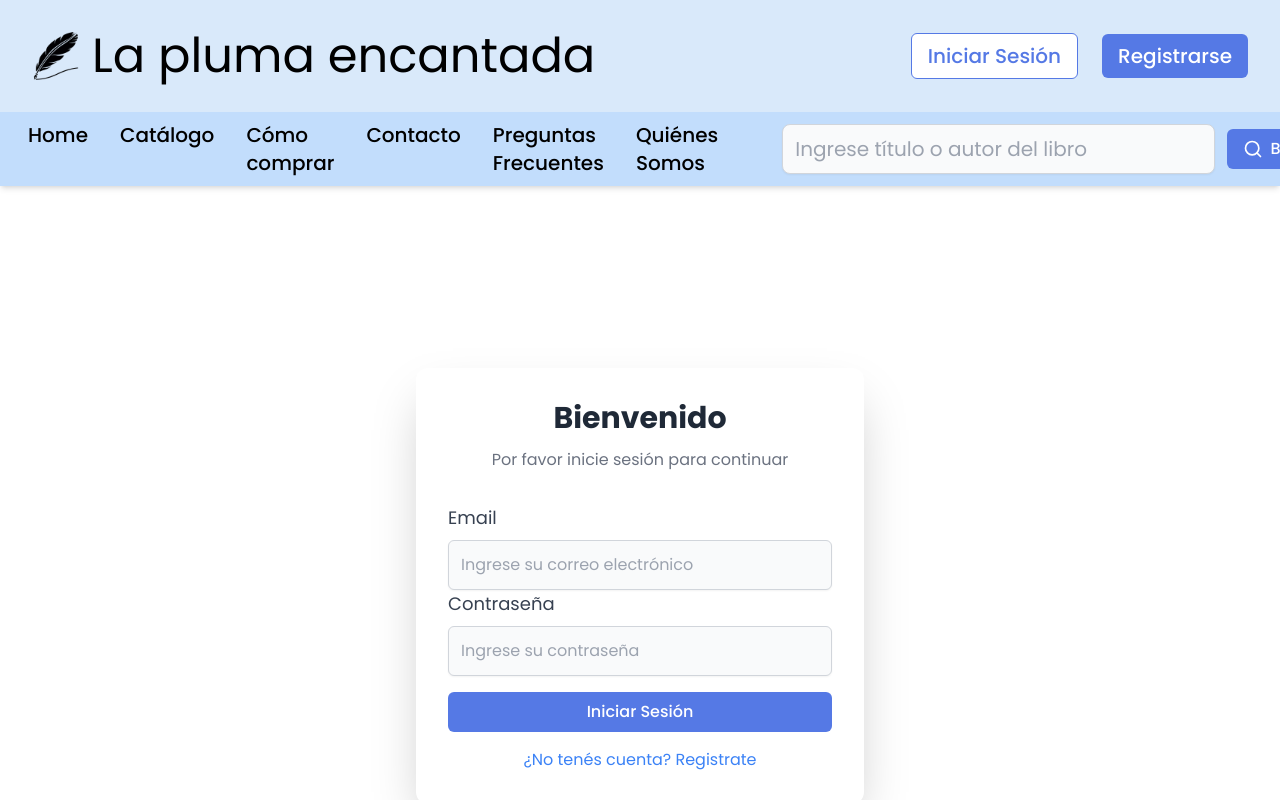
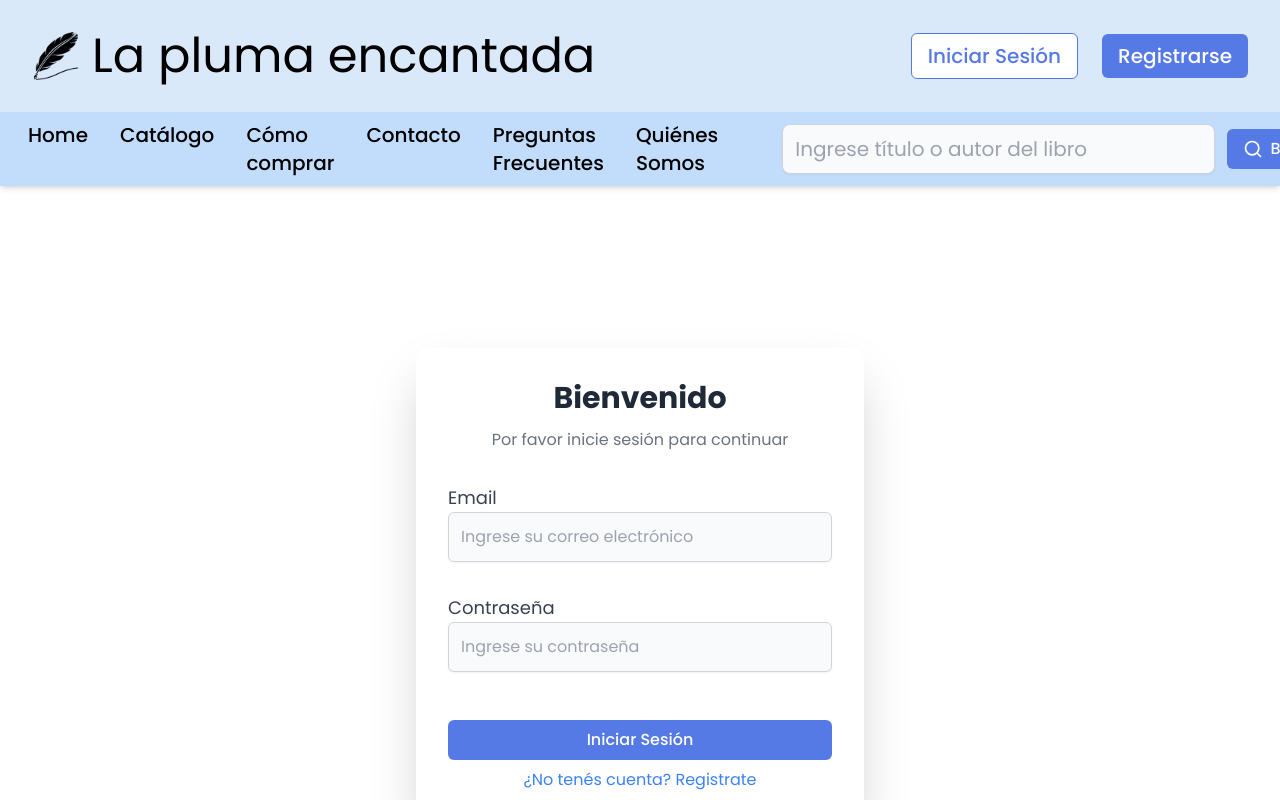
Before and after one commit to Talkird/bookstore-frontend, a React (Vite) app: page /login in a window 1280 px wide. Shown: the top 800 px of the page. Built offline with nearby package versions, Linux system fonts and the light colour scheme.

Commit message:
layout fix catalog & login/register gap

```diff
--- a/src/api/user.js
+++ b/src/api/user.js
@@ -32,7 +32,7 @@ export const login = async (userEmail, password) => {
     }
 };
 
-export const register = async (name, userEmail, password, userRole = "ADMIN") => {
+export const register = async (name, userEmail, password, userRole = "USER") => {
     //TODO implementar logica de roles
     try {
         const response = await axios.post(`${base_url}/register`, {
--- a/src/components/ui/Pagination.jsx
+++ b/src/components/ui/Pagination.jsx
@@ -27,7 +27,7 @@ function Pagination({ currentPage, totalPages, onPageChange }) {
   };
 
   return (
-    <div className="mt-4 flex justify-center space-x-2">
+    <div className="my-4 flex justify-center w-screen items-center">
       <Button
         onClick={handlePrevious}
         variant="outline"
--- a/src/pages/Account.jsx
+++ b/src/pages/Account.jsx
@@ -3,7 +3,7 @@ import { getEmail,getRole } from "../utils/token";
 function Account() {
 
   return (
-    <div className="mx-auto mt-10 max-w-md rounded-lg bg-white p-6 shadow-md">
+    <div className="mx-auto mt-10 max-w-md rounded-lg bg-white p-6 shadow-md ">
       <h2 className="mb-6 text-center text-3xl font-semibold text-gray-800">
         Mi cuenta
       </h2>
--- a/src/pages/Catalog.jsx
+++ b/src/pages/Catalog.jsx
@@ -87,24 +87,29 @@ function Catalog() {
   const showingEnd = Math.min(startIndex + booksPerPage, totalBooks);
 
   return (
-    <div className="flex">
-      <div className="flex w-1/4 flex-col p-7">
+    <div className="flex flex-col">
+
+
+    <div className="flex flex-row">
+
+      {/*Volver atras y filtros*/}
+      <div className="flex flex-col p-8">
         <div className="mb-4">
           <BackButton />
         </div>
         <Filter onFilterChange={handleFilterChange} />
-        {role === "ADMIN" && (
-          <div className="mt-8 gap-2">
-          </div>
-        )}
+
       </div>
 
-      <div className="w-3/4 p-4">
 
-        <div className="mb-4 flex items-center justify-between">
-          <div className="text-gray-600">
+      <div className="flex flex-col p-4">
+
+
+        <div className="flex flex-row items-center justify-between">
+
+          <p className="text-gray-600 text-center">
             Mostrando {showingStart}-{showingEnd} de {totalBooks} resultados
-          </div>
+          </p>
 
           <Sort onSortChange={handleSortChange} />
         </div>
@@ -125,20 +130,19 @@ function Catalog() {
 
 
         </div>
-
+            </div>
 
 
         {isPopupOpen && <ProductAddAdminPopup onClose={closePopup} />}
 
-        <div className="mt-4">
-          {" "}
+
+
+      </div>
           <Pagination
             currentPage={currentPage}
             totalPages={totalPages}
             onPageChange={(page) => setCurrentPage(page)}
           />
-        </div>
-      </div>
     </div>
   );
 }
--- a/src/pages/Login.jsx
+++ b/src/pages/Login.jsx
@@ -38,6 +38,7 @@ function Login() {
     <div className="flex min-h-screen items-center justify-center">
       <div className="flex w-full max-w-md flex-col gap-8 rounded-xl bg-white p-8 shadow-2xl">
         <div className="flex flex-col gap-3">
+
           <h2 className="text-center text-3xl font-bold text-gray-800">
             Bienvenido
           </h2>
@@ -46,10 +47,9 @@ function Login() {
           </p>
         </div>
 
-        {error && <div className="text-center text-red-500">{error}</div>}
+        <form className="flex flex-col gap-8" onSubmit={handleLogin}>
 
-        <form onSubmit={handleLogin}>
-          <div className="space-y-2">
+          <div>
             <p className="text-lg text-gray-700">Email</p>
             <Input
               variable={email}
@@ -61,7 +61,7 @@ function Login() {
             />
           </div>
 
-          <div className="space-y-2">
+          <div >
             <p className="text-lg text-gray-700">Contraseña</p>
             <Input
               variable={password}
@@ -73,7 +73,7 @@ function Login() {
             />
           </div>
 
-          <div className="mt-4 flex flex-col gap-4">
+          <div className="mt-4 flex flex-col gap-2">
             <Button
               type="submit"
               className="w-full rounded-md bg-blue-500 py-2 text-white hover:bg-blue-600"
--- a/src/pages/Register.jsx
+++ b/src/pages/Register.jsx
@@ -50,7 +50,7 @@ function Register() {
 
         {error && <div className="text-center text-red-500">{error}</div>}
 
-        <form onSubmit={handleRegister}>
+        <form className="flex flex-col gap-8" onSubmit={handleRegister}>
           <div className="space-y-2">
             <p className="text-lg text-gray-700">Nombre</p>
             <Input
@@ -63,7 +63,7 @@ function Register() {
             />
           </div>
 
-          <div className="space-y-2">
+          <div className="">
             <p className="text-lg text-gray-700">Email</p>
             <Input
               variable={email}
@@ -75,7 +75,7 @@ function Register() {
             />
           </div>
 
-          <div className="space-y-2">
+          <div className="">
             <p className="text-lg text-gray-700">Contraseña</p>
             <Input
               variable={password}
@@ -87,7 +87,7 @@ function Register() {
             />
           </div>
 
-          <div className="mt-4 flex flex-col gap-4">
+          <div className="mt-4 flex flex-col gap-2">
             <Button
               type="submit"
               className="w-full rounded-md bg-blue-500 py-2 text-white hover:bg-blue-600"
```
Also changed, not shown: 1 other file (tests, documents, lock files or other folders).
